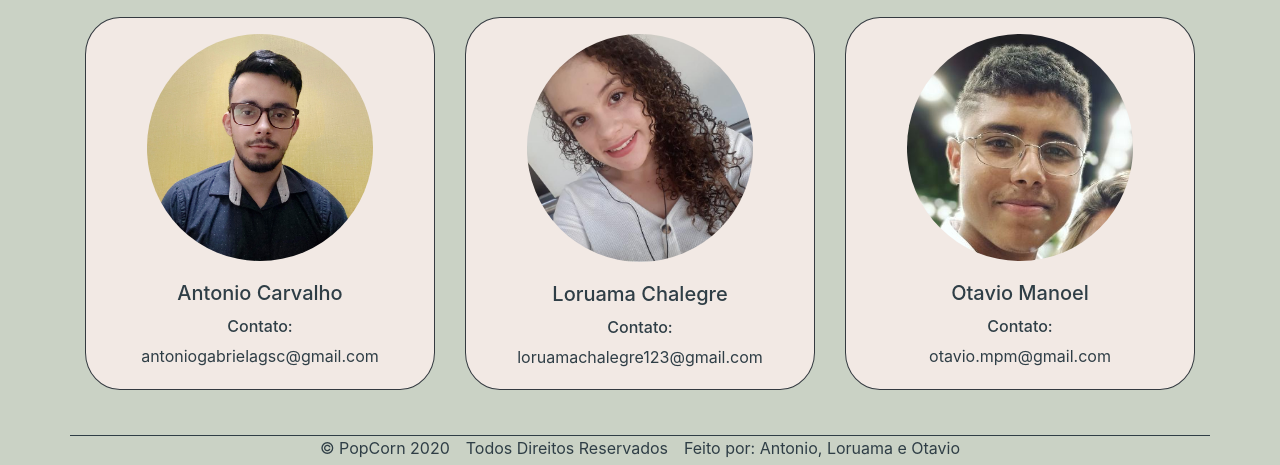
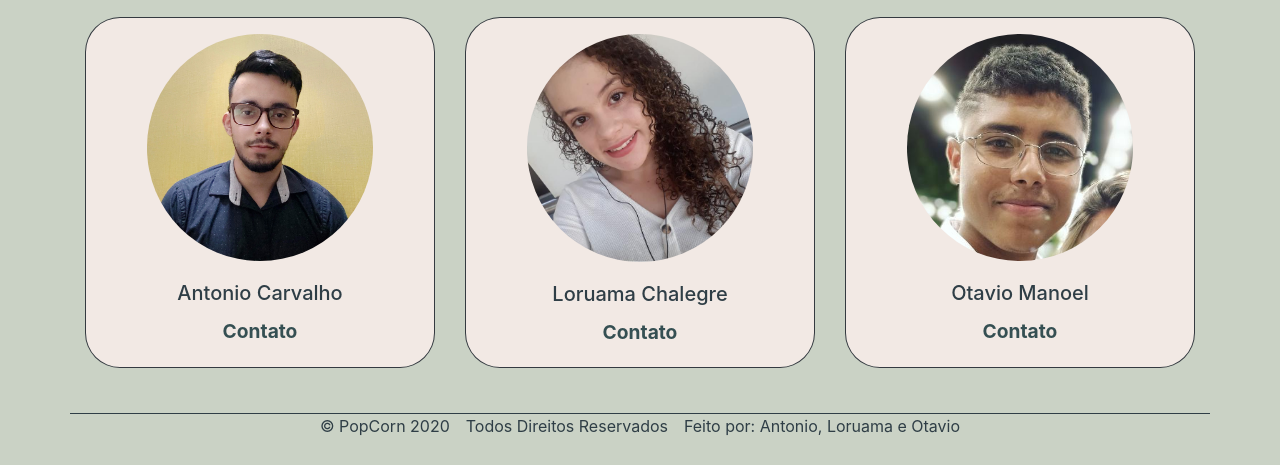
Before and after one commit to AntonioGSC/Bootstrap-PopCorn, a plain HTML site: page contact.html in a window 1280 px wide. Shown: the part 607-1072 px from the top of the page. After the commit the page ends 1050 px from the top, so only its background shows below. Drawn offline with Linux system fonts and the light colour scheme.

Commit message:
finishing-ajusts

```diff
--- a/contact.html
+++ b/contact.html
@@ -171,7 +171,7 @@
       </div>
       <h2 class="subtitle-cure">Curadores</h2>
       <div class="card-deck">
-        <div class="card border-dark col-11 col-md-4">
+        <div class="card border-dark">
           <div class="image-dev">
             <img
               src="./img/antonio.jpg"
@@ -182,13 +182,18 @@
 
           <div class="card-body">
             <h5 class="card-title">Antonio Carvalho</h5>
-            <h6>Contato:</h6>
+            <div class="text-card-div">
               <p class="card-text">
-              antoniogabrielagsc@gmail.com
+                <a
+                  class="link-contact"
+                  href="mailto:antoniogabrielagsc@gmail.com?subject=Você tem mais dicas?"
+                  >Contato</a
+                >
               </p>
             </div>
           </div>
-        <div class="card border-dark col-11 col-md-4">
+        </div>
+        <div class="card border-dark">
           <div class="image-dev">
             <img
               src="./img/loruama.PNG"
@@ -198,13 +203,18 @@
           </div>
           <div class="card-body">
             <h5 class="card-title">Loruama Chalegre</h5>
-            <h6>Contato:</h6>
+            <div class="text-card-div">
               <p class="card-text">
-              loruamachalegre123@gmail.com
+                <a
+                  class="link-contact"
+                  href="mailto:loruamachalegre123@gmail.com?subject=Você tem mais dicas?"
+                  >Contato</a
+                >
               </p>
             </div>
           </div>
-        <div class="card border-dark col-11 col-md-4">
+        </div>
+        <div class="card border-dark">
           <div class="image-dev">
             <img
               src="./img/otavio.PNG"
@@ -214,10 +224,15 @@
           </div>
           <div class="card-body">
             <h5 class="card-title">Otavio Manoel</h5>
-            <h6>Contato:</h6>
+            <div class="text-card-div">
               <p class="card-text">
-              otavio.mpm@gmail.com
+                <a
+                  class="link-contact"
+                  href="mailto:otavio.mpm@gmail.com?subject=Você tem mais dicas?"
+                  >Contato</a
+                >
               </p>
+            </div>
           </div>
         </div>
       </div>
--- a/css/contact.css
+++ b/css/contact.css
@@ -85,10 +85,6 @@ main {
   .form {
     margin: 0px;
   }
-
-  .card {
-    width: 50px;
-  }
 }
 
 .image-dev {
@@ -98,6 +94,18 @@ main {
 .card-img-top {
   margin-top: 1em;
   border-radius: 50%;
+}
+
+.text-card-div {
+  display: flex;
+  text-align: center;
+  justify-content: center;
+}
+
+.link-contact {
+  font-size: 1.2em;
+  color: #354f52;
+  font-weight: bold;
 }
 
 footer {
@@ -123,9 +131,11 @@ footer > .container > p {
   margin: 0 auto;
 }
 
-@media (min-width: 576px) {
-  .card-deck {
-    display: inline;
+@media (max-width: 768px) {
+  .favorite-genres {
+    display: flex;
+    align-items: center;
+    justify-content: center;
   }
 }
 
@@ -134,10 +144,3 @@ footer > .container > p {
     display: flex;
   }
 }
-
-@media (max-width: 768px) {
-  .card-text {
-    padding: 0 20px 0 50px;
-    width: 90%;
-  }
-}
```
Lines whose indentation alone changed are shown as unchanged.
